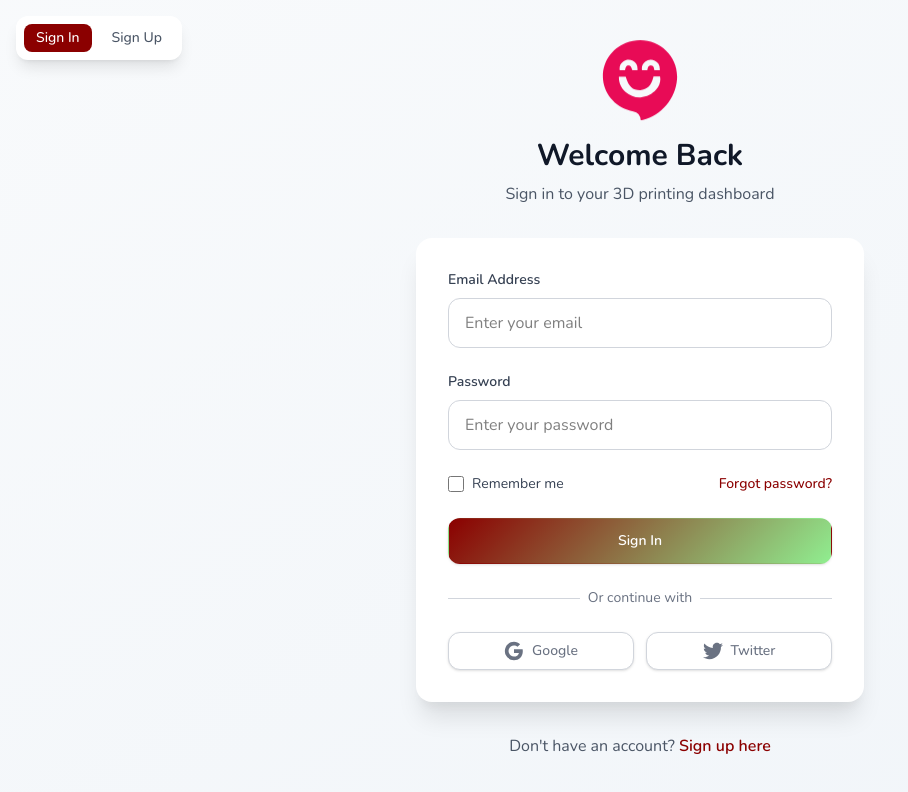
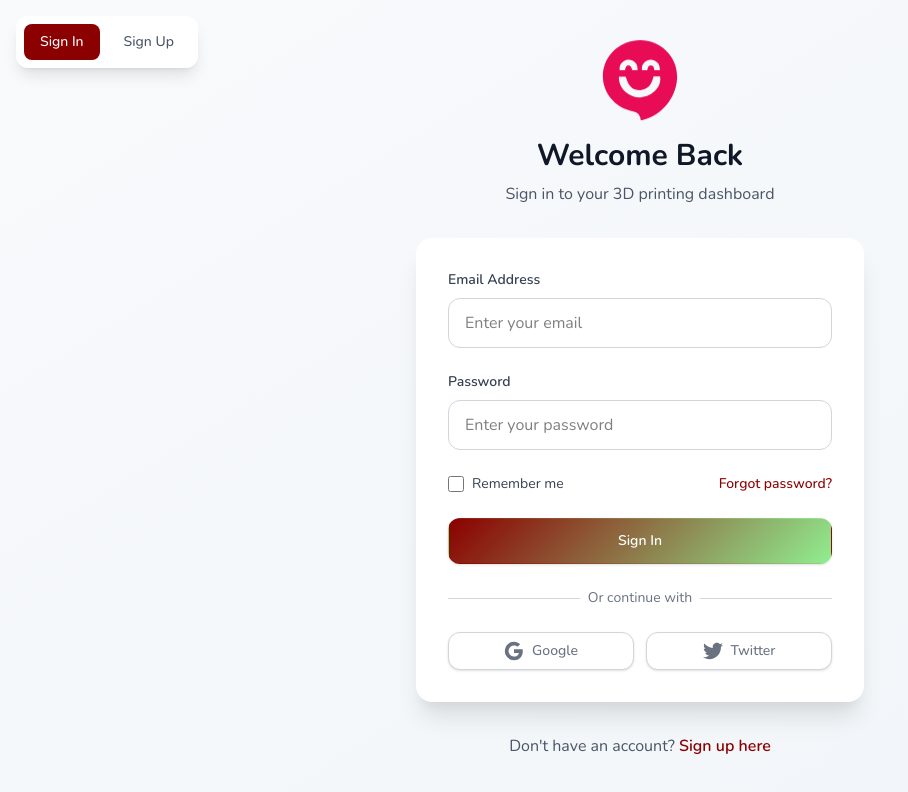
Before and after one commit to cudliy/Cudliy-main, a React (Vite) app in the folder frontend/: page / in a window 1280 px wide. Shown: the top 792 px of the page, without its empty margins (0-908 px from the left). Built offline with nearby package versions, Linux system fonts and the light colour scheme.

Commit message:
my commit

```diff
--- a/frontend/src/App.tsx
+++ b/frontend/src/App.tsx
@@ -53,11 +53,11 @@ function AppContent() {
   return (
     <div className="App">
       {/* Navigation for auth pages */}
-      <div className="fixed top-4 left-4 z-50 bg-white rounded-xl shadow-lg p-2">
-        <div className="flex space-x-2">
+      <div className="fixed top-4 left-4 right-4 z-50 bg-white rounded-xl shadow-lg p-2 md:left-4 md:right-auto md:w-auto">
+        <div className="flex justify-center md:justify-start space-x-2">
           <button
             onClick={() => navigateTo('signin')}
-            className={`px-3 py-1 rounded-lg text-sm font-medium transition-colors ${
+            className={`px-4 py-2 rounded-lg text-sm font-medium transition-colors ${
               currentPage === 'signin'
                 ? 'bg-[#8B0000] text-white'
                 : 'text-gray-600 hover:text-[#8B0000]'
@@ -67,7 +67,7 @@ function AppContent() {
           </button>
           <button
             onClick={() => navigateTo('signup')}
-            className={`px-3 py-1 rounded-lg text-sm font-medium transition-colors ${
+            className={`px-4 py-2 rounded-lg text-sm font-medium transition-colors ${
               currentPage === 'signup'
                 ? 'bg-[#8B0000] text-white'
                 : 'text-gray-600 hover:text-[#8B0000]'
--- a/frontend/src/components/Dashboard.tsx
+++ b/frontend/src/components/Dashboard.tsx
@@ -409,8 +409,8 @@ const Dashboard = () => {
 
       {/* AI Creation Modal */}
       {showAICreation && (
-        <div className="fixed inset-0 bg-black bg-opacity-50 flex items-center justify-center p-4 z-50">
-          <div className="bg-white rounded-2xl max-w-4xl w-full max-h-[90vh] overflow-y-auto shadow-2xl">
+        <div className="fixed inset-0 flex items-center justify-center p-4 z-50">
+          <div className="bg-white rounded-2xl max-w-4xl w-full max-h-[90vh] overflow-y-auto shadow-2xl scrollbar-hide">
             <div className="p-6 border-b border-gray-200">
               <div className="flex items-center justify-between">
                 <h2 className="text-2xl font-bold text-gray-900">AI-Powered 3D Creation</h2>
--- a/frontend/src/index.css
+++ b/frontend/src/index.css
@@ -37,6 +37,15 @@
   .bounce-gentle {
     animation: bounce-gentle 2s ease-in-out infinite;
   }
+
+  .scrollbar-hide {
+    -ms-overflow-style: none;  /* Internet Explorer 10+ */
+    scrollbar-width: none;  /* Firefox */
+  }
+
+  .scrollbar-hide::-webkit-scrollbar {
+    display: none;  /* Safari and Chrome */
+  }
 }
 
 @keyframes float {
```
